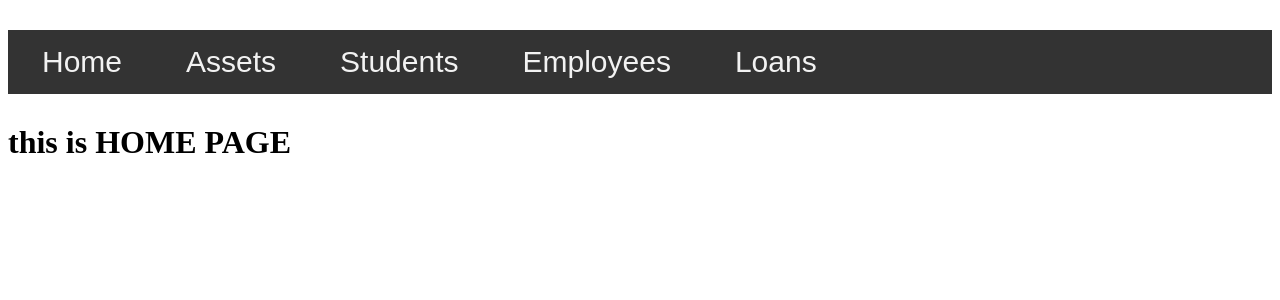
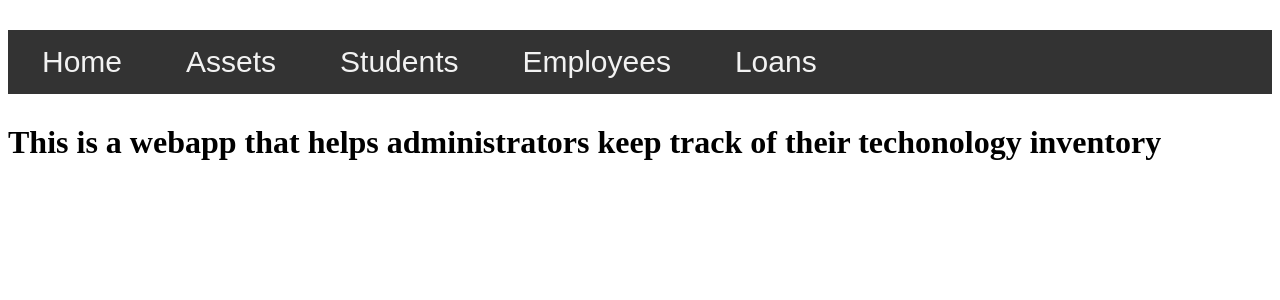
Before and after one commit to svhnstorage/relationaldb453, a React (Create React App) app in the folder client/: page / in a window 1280 px wide. Shown: the top 300 px of the page. Built offline with nearby package versions, Linux system fonts and the light colour scheme.

Commit message:
quick home

```diff
--- a/client/src/Home.js
+++ b/client/src/Home.js
@@ -3,7 +3,7 @@ import React from 'react';
 function Home(){
 	return(
 		<div>
-			<h1> this is HOME PAGE</h1>
+			<h1> This is a webapp that helps administrators keep track of their techonology inventory</h1>
 		</div>
 	);
 }
```
